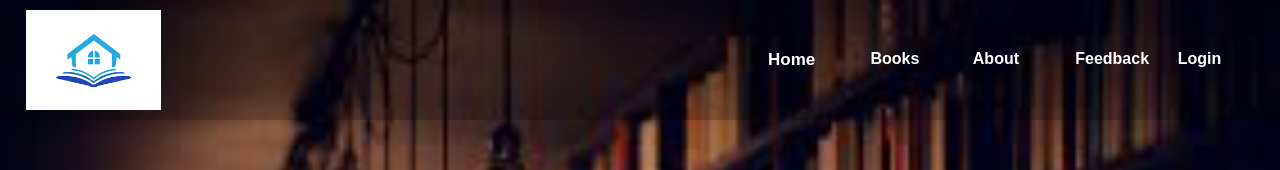
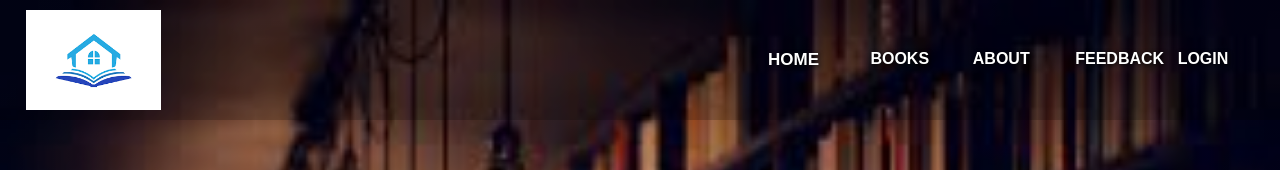
Before and after one commit to anuragjohari02/anurag_johari, a plain HTML site: page index.html in a window 1280 px wide. Shown: the top 170 px of the page. Drawn offline with Linux system fonts and the light colour scheme.

Commit message:
Update style.css

```diff
--- a/style.css
+++ b/style.css
@@ -17,10 +17,11 @@
     width: 100%;
     height: 15vh;
     background: rgba(0, 0, 0, 0.2);
-    color: white;
+    color: rgb(231, 91, 91);
     display: flex;
     justify-content: space-between;
     align-items: center;
+    text-transform: uppercase;
   }
 
   nav .logo {
@@ -38,7 +39,8 @@
   nav .menu a {
     width: 25%;
     text-decoration: none;
-    color: white;
+    color: rgb(255, 255, 255);
+    text-shadow: 1px 1px 4px rgb(0,0,0);
     font-weight: bold;
   }
 
```
